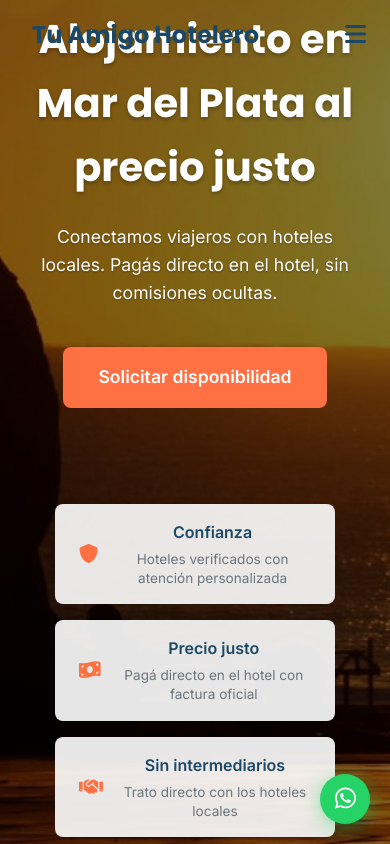
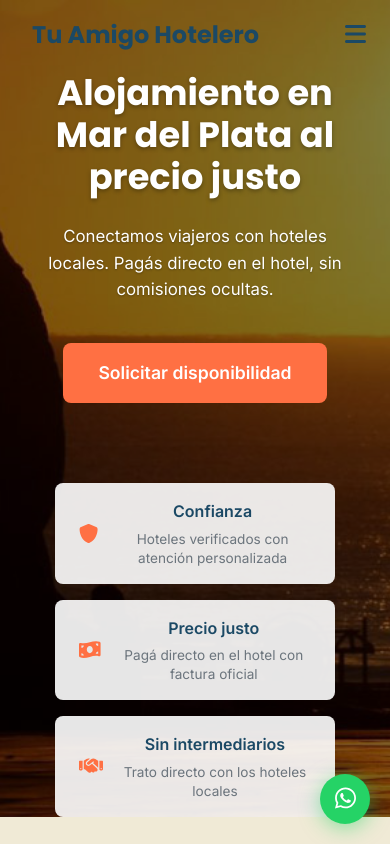
Before and after one commit to fernandogonard/TuAmigoHotelero, a React (Create React App) app: page / in a window 390 px wide. Shown: the top 844 px of the page. Built offline with nearby package versions, Linux system fonts and the light colour scheme.

Commit message:
arreglamos el heder  y el nav superpuesto

```diff
--- a/src/components/Hero.css
+++ b/src/components/Hero.css
@@ -1,39 +1,41 @@
 .hero {
-  height: 100vh;
-  min-height: 700px;
   position: relative;
+  min-height: 100vh;
   display: flex;
   align-items: center;
   color: var(--color-white);
+
   background-image: url('../assets/images/hero-mar-del-plata.jpg');
   background-size: cover;
   background-position: center;
-  background-attachment: fixed;
 }
 
+/* Overlay */
 .hero-overlay {
   position: absolute;
-  top: 0;
-  left: 0;
-  width: 100%;
-  height: 100%;
+  inset: 0;
   background-color: rgba(0, 0, 0, 0.5);
   z-index: 1;
 }
 
+/* Contenedor */
 .hero-container {
   position: relative;
   z-index: 2;
   display: flex;
   align-items: center;
   justify-content: center;
+  width: 100%;
 }
 
+/* Contenido */
 .hero-content {
   max-width: 800px;
   text-align: center;
+  padding: 0 1rem;
 }
 
+/* Títulos */
 .hero-title {
   font-family: var(--font-secondary);
   font-size: 3.5rem;
@@ -45,16 +47,18 @@
 .hero-subtitle {
   font-size: 1.3rem;
   margin-bottom: 2.5rem;
-  text-shadow: 0 1px 2px rgba(0, 0, 0, 0.3);
   max-width: 650px;
   margin-left: auto;
   margin-right: auto;
+  text-shadow: 0 1px 2px rgba(0, 0, 0, 0.3);
 }
 
+/* CTA */
 .hero-cta {
   margin-bottom: 3rem;
 }
 
+/* Beneficios */
 .hero-benefits {
   display: flex;
   justify-content: center;
@@ -102,27 +106,33 @@
   line-height: 1.4;
 }
 
+/* ===================== */
+/* 📱 MOBILE FIXES */
+/* ===================== */
+
 @media (max-width: 768px) {
   .hero {
-    min-height: 600px;
+    padding-top: 72px; /* altura real del header */
+    min-height: calc(100vh - 72px);
   }
 
   .hero-title {
-    font-size: 2.5rem;
+    font-size: 2.2rem;
+    line-height: 1.2;
   }
 
   .hero-subtitle {
-    font-size: 1.1rem;
+    font-size: 1.05rem;
   }
 
   .hero-benefits {
     flex-direction: column;
     align-items: center;
     gap: 1rem;
+    margin-top: 2rem;
   }
 
   .benefit-item {
-    width: 100%;
     max-width: 280px;
   }
 }
```
